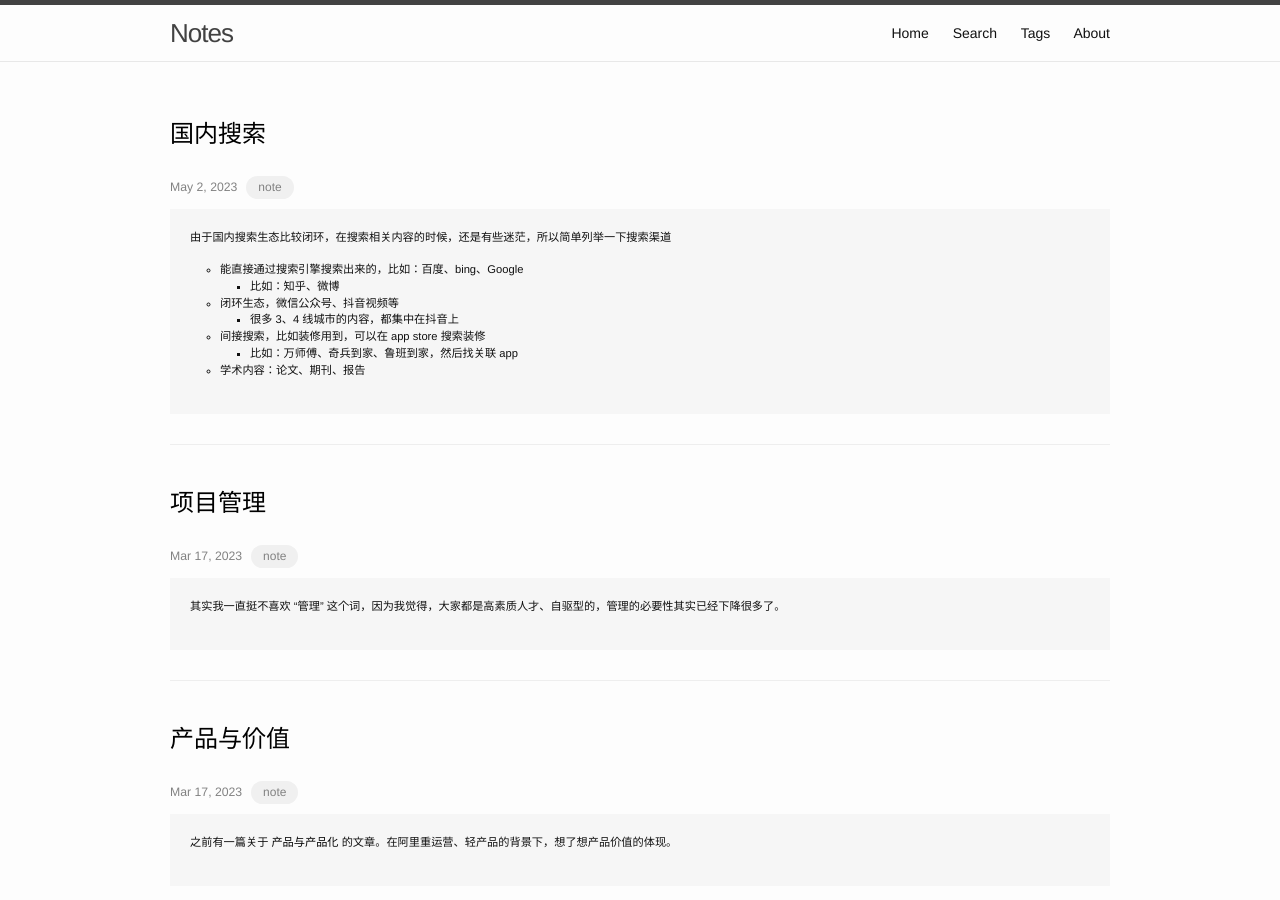
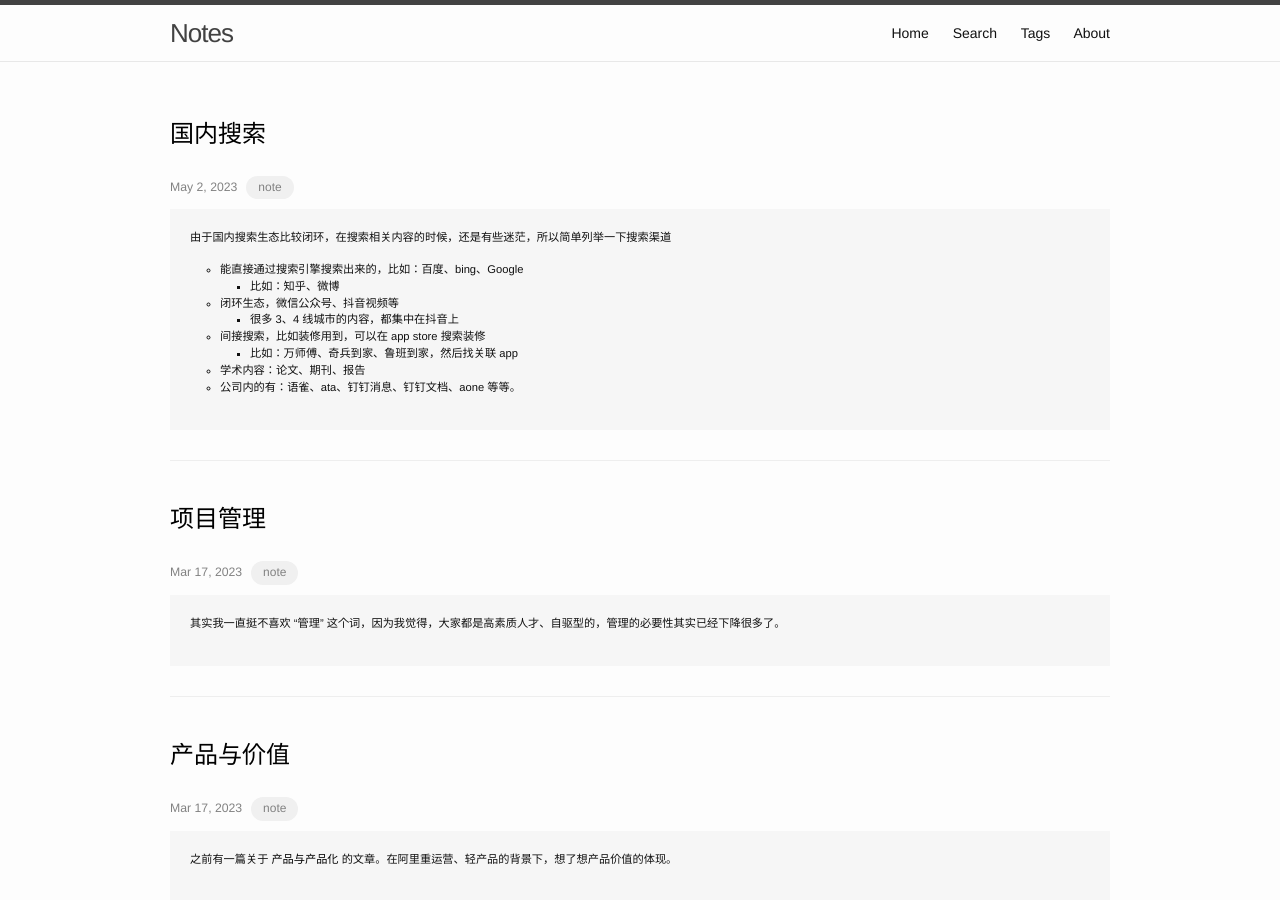
Before and after one commit to zhoukekestar/notes, a Jekyll site: the page built from index.html, in a window 1280 px wide and 900 px high. Built offline with Jekyll 4.4.1, drawn with Linux system fonts in a browser that asks for light colours; the list of posts is cut into pages by our own code.

Commit message:
Update 2023-05-02-search.md

```diff
--- a/_posts/2023-04～09/2023-05-02-search.md
+++ b/_posts/2023-04～09/2023-05-02-search.md
@@ -15,3 +15,4 @@ tags: [note]
 * 间接搜索，比如装修用到，可以在 app store 搜索装修
   * 比如：万师傅、奇兵到家、鲁班到家，然后找关联 app
 * 学术内容：论文、期刊、报告
+* 公司内的有：语雀、ata、钉钉消息、钉钉文档、aone 等等。
```
